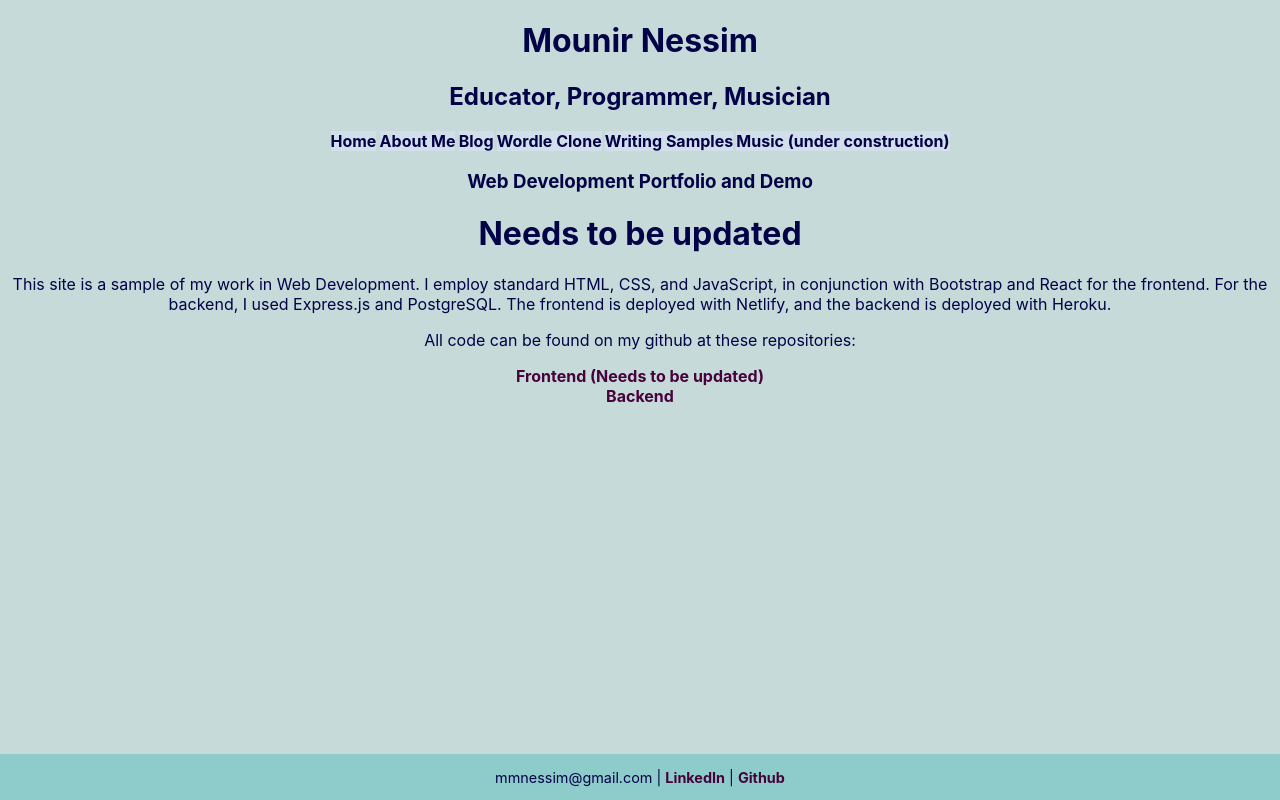
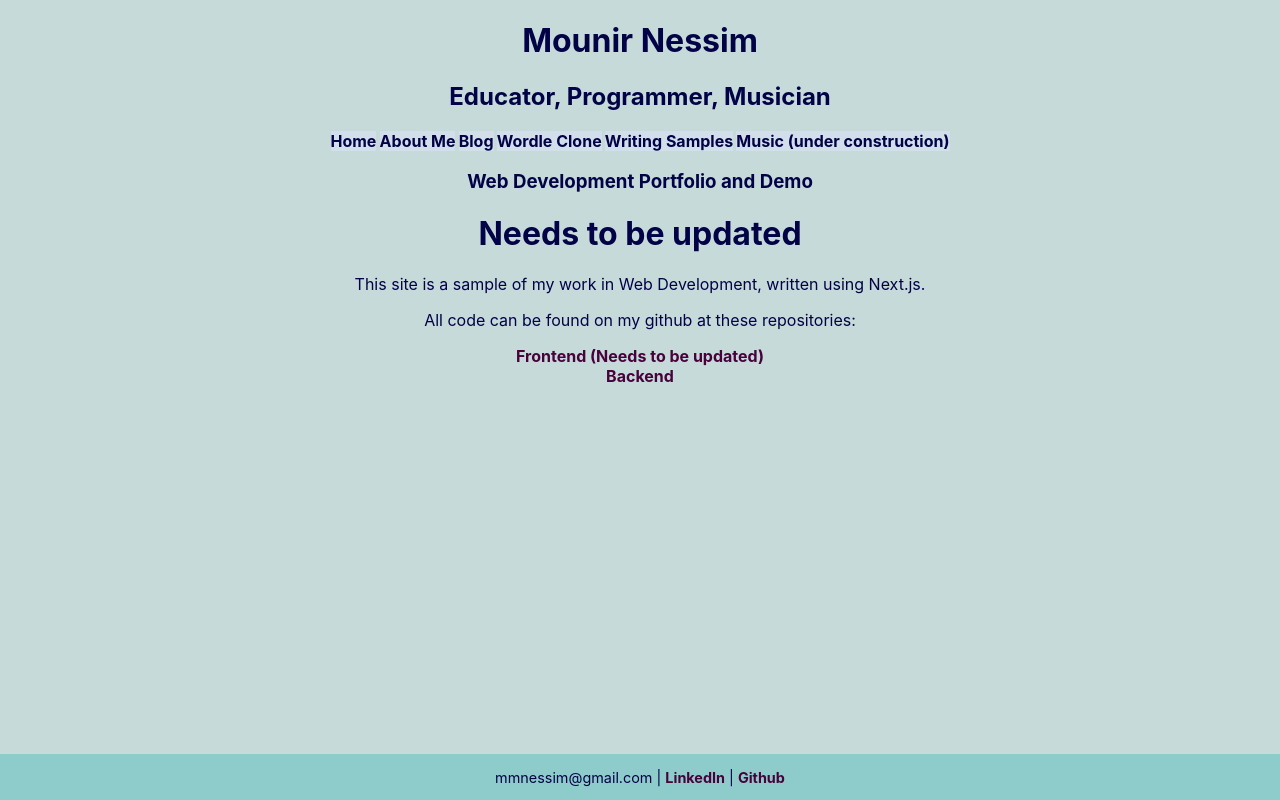
Before and after one commit to mmnessim/next-portfolio, a Next.js app: page / in a window 1280 px wide. Built offline with nearby package versions, Linux system fonts and the light colour scheme.

Commit message:
remove dependency, import

```diff
--- a/package.json
+++ b/package.json
@@ -11,7 +11,6 @@
   "dependencies": {
     "axios": "^1.4.0",
     "next": "13.4.4",
-    "node-mailer": "^0.1.1",
     "nodemailer": "^6.9.3",
     "react": "18.2.0",
     "react-dom": "18.2.0"
--- a/pages/components/music/interest-form.js
+++ b/pages/components/music/interest-form.js
@@ -1,4 +1,4 @@
-import {useState, useEffect} from 'react';
+import {useState} from 'react';
 import axios from 'axios';
 
 export function InterestForm() {
--- a/pages/index.js
+++ b/pages/index.js
@@ -14,7 +14,7 @@ export default function Home() {
           <div className="container">
               <h3>Web Development Portfolio and Demo</h3>
               <h1>Needs to be updated</h1>
-              <p>This site is a sample of my work in Web Development. I employ standard HTML, CSS, and JavaScript, in conjunction with Bootstrap and React for the frontend. For the backend, I used Express.js and PostgreSQL. The frontend is deployed with Netlify, and the backend is deployed with Heroku.</p>
+              <p>This site is a sample of my work in Web Development, written using Next.js.</p>
               <p>
                   All code can be found on my github at these repositories:
               </p>
```
